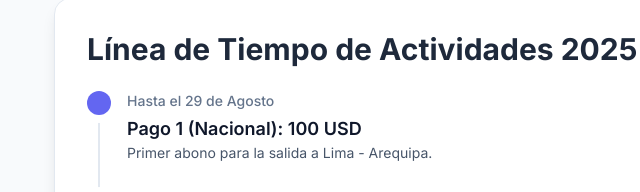
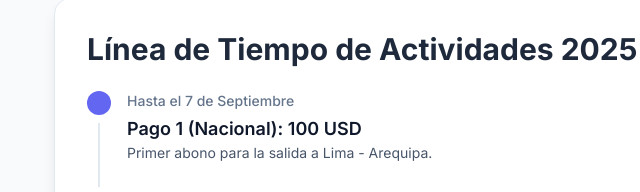
Before and after one commit to Gioar415/culturalandnatural, a plain HTML site: page index.html in a window 1280 px wide. Shown: the part 317-509 px from the top of the page, 42-682 px from the left. Drawn offline with nearby package versions, Linux system fonts and the light colour scheme; some icons are missing.

Commit message:
Update index.html

```diff
--- a/index.html
+++ b/index.html
@@ -81,7 +81,7 @@
                         <ul>
                             <li class="timeline-item relative pl-10 pb-8">
                                 <div class="absolute left-0 top-0 h-6 w-6 rounded-full bg-indigo-500 flex items-center justify-center ring-8 ring-white"><i data-lucide="dollar-sign" class="h-4 w-4 text-white"></i></div>
-                                <p class="text-slate-500 mb-1 text-sm font-medium">Hasta el 29 de Agosto</p>
+                                <p class="text-slate-500 mb-1 text-sm font-medium">Hasta el 7 de Septiembre</p>
                                 <h3 class="font-semibold text-slate-900 text-lg">Pago 1 (Nacional): 100 USD</h3>
                                 <p class="text-sm text-slate-600">Primer abono para la salida a Lima - Arequipa.</p>
                             </li>
```
